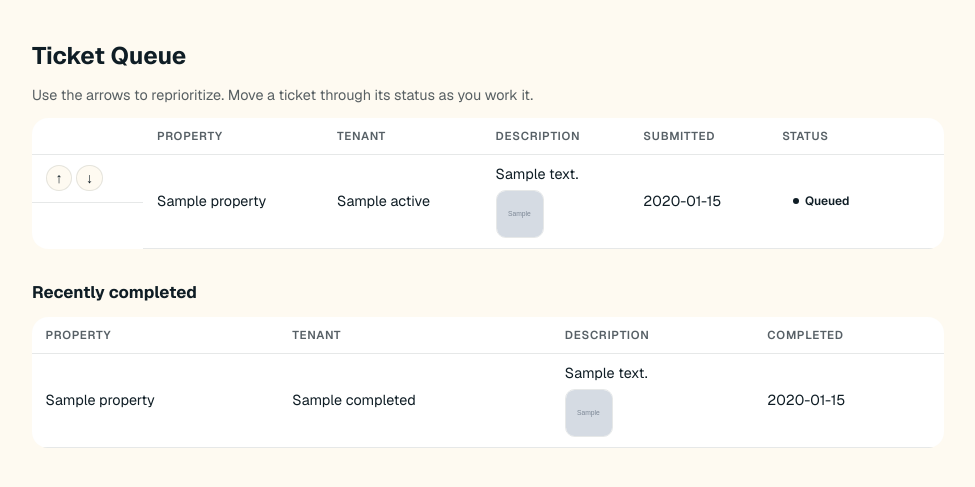
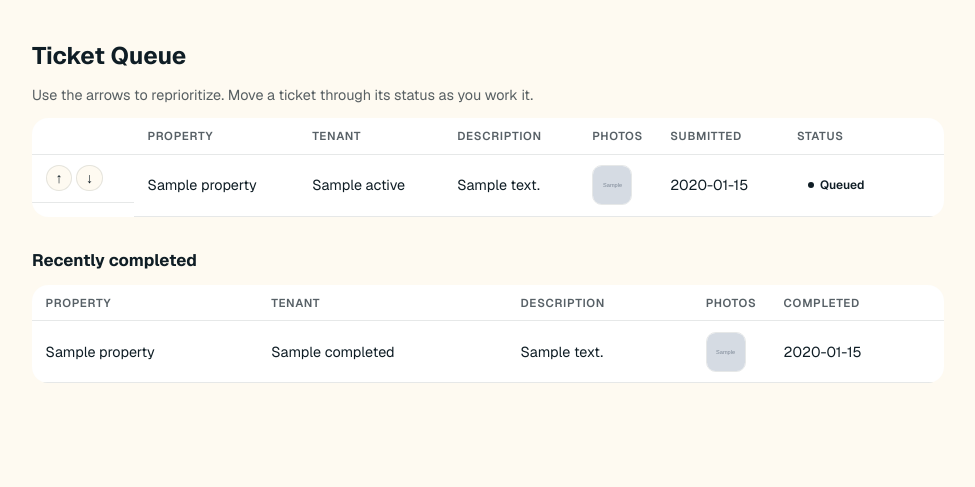
Before and after one commit to info-oryx-horn/Claude-code, a Flask app: template tenant_ticketing/templates/handyman_dashboard.html in a window 1280 px wide. Shown: the part 60-547 px from the top of the page, without its empty margins (152-1127 px from the left). Run offline with Flask 3, Linux system fonts and the light colour scheme; the template is opened without the code that fills it: most values are stand-ins (such as "Sample title", 1, 10 or a date in 2020); grey boxes marked "Sample" are stand-in pictures.

Commit message:
Fix wrapping status/dates and give photos their own table column
"In Queue" and dates like 2026-09-28 were wrapping onto two lines in
the ticket tables (handyman queue, landlord report, tenant view).
Added nowrap to status and date cells. Photo thumbnails were sitting
under the description text; moved them into a dedicated Photos column
across all three tables instead.

Co-Authored-By: Claude Sonnet 5 <noreply@anthropic.com>
Claude-Session: https://claude.ai/code/session_017K7J8DbLuRpj9FAm8P4ZcQ

```diff
--- a/tenant_ticketing/static/style.css
+++ b/tenant_ticketing/static/style.css
@@ -111,6 +111,8 @@ button:hover { opacity: 0.92; }
 table { width: 100%; border-collapse: collapse; margin-top: 0.75rem; background: var(--white); border-radius: 1rem; overflow: hidden; }
 th, td { text-align: left; padding: 0.65rem 0.85rem; border-bottom: 1px solid var(--ink-10); font-size: 0.9rem; }
 th { color: var(--ink-70); font-weight: 600; font-size: 0.72rem; text-transform: uppercase; letter-spacing: 0.06em; }
+td.date, th.date, td.status, th.status { white-space: nowrap; }
+td.photos { width: 1%; }
 
 .badge {
   display: inline-flex;
@@ -120,6 +122,7 @@ th { color: var(--ink-70); font-weight: 600; font-size: 0.72rem; text-transform:
   border-radius: 999px;
   font-size: 0.75rem;
   font-weight: 600;
+  white-space: nowrap;
 }
 .badge::before { content: ""; width: 6px; height: 6px; border-radius: 999px; background: currentColor; }
 .badge-in_queue { background: var(--amber); color: var(--amber-deep); }
@@ -163,10 +166,10 @@ th { color: var(--ink-70); font-weight: 600; font-size: 0.72rem; text-transform:
 .stat-num { display: block; font-size: 1.65rem; font-weight: 700; color: var(--blue-deep); }
 .stat-label { display: block; font-size: 0.75rem; color: var(--ink-70); margin-top: 0.25rem; }
 
-.photo-thumbs { display: flex; gap: 0.4rem; margin-top: 0.4rem; }
+.photo-thumbs { display: flex; gap: 0.4rem; }
 .photo-thumbs img {
-  width: 48px;
-  height: 48px;
+  width: 40px;
+  height: 40px;
   object-fit: cover;
   border-radius: 0.6rem;
   border: 1px solid var(--ink-10);
--- a/tenant_ticketing/templates/handyman_dashboard.html
+++ b/tenant_ticketing/templates/handyman_dashboard.html
@@ -8,7 +8,7 @@
   {% if active %}
     <table>
       <thead>
-        <tr><th></th><th>Property</th><th>Tenant</th><th>Description</th><th>Submitted</th><th>Status</th><th></th></tr>
+        <tr><th></th><th>Property</th><th>Tenant</th><th>Description</th><th>Photos</th><th class="date">Submitted</th><th class="status">Status</th><th></th></tr>
       </thead>
       <tbody>
         {% for t in active %}
@@ -25,12 +25,10 @@
             </td>
             <td>{{ t['property'] or '-' }}</td>
             <td>{{ t['tenant_name'] }}</td>
-            <td>
-              {{ t['description'] }}
-              {{ photos.photo_thumbs(t) }}
-            </td>
-            <td>{{ t['created_at'][:10] }}</td>
-            <td><span class="badge badge-{{ t['status'] }}">{{ t['status']|replace('_', ' ')|title }}</span></td>
+            <td>{{ t['description'] }}</td>
+            <td class="photos">{{ photos.photo_thumbs(t) }}</td>
+            <td class="date">{{ t['created_at'][:10] }}</td>
+            <td class="status"><span class="badge badge-{{ t['status'] }}">{{ t['status']|replace('_', ' ')|title }}</span></td>
             <td class="actions">
               <form method="post" action="{{ url_for('update_status', ticket_id=t['id']) }}">
                 {% if t['status'] == 'in_queue' %}
@@ -54,18 +52,16 @@
   {% if completed %}
     <table>
       <thead>
-        <tr><th>Property</th><th>Tenant</th><th>Description</th><th>Completed</th></tr>
+        <tr><th>Property</th><th>Tenant</th><th>Description</th><th>Photos</th><th class="date">Completed</th></tr>
       </thead>
       <tbody>
         {% for t in completed %}
           <tr>
             <td>{{ t['property'] or '-' }}</td>
             <td>{{ t['tenant_name'] }}</td>
-            <td>
-              {{ t['description'] }}
-              {{ photos.photo_thumbs(t) }}
-            </td>
-            <td>{{ t['completed_at'][:10] }}</td>
+            <td>{{ t['description'] }}</td>
+            <td class="photos">{{ photos.photo_thumbs(t) }}</td>
+            <td class="date">{{ t['completed_at'][:10] }}</td>
           </tr>
         {% endfor %}
       </tbody>
```
Also changed, not shown: tenant_ticketing/templates/landlord_report.html (+6 -8 lines), tenant_ticketing/templates/tenant_dashboard.html (+5 -7 lines).
